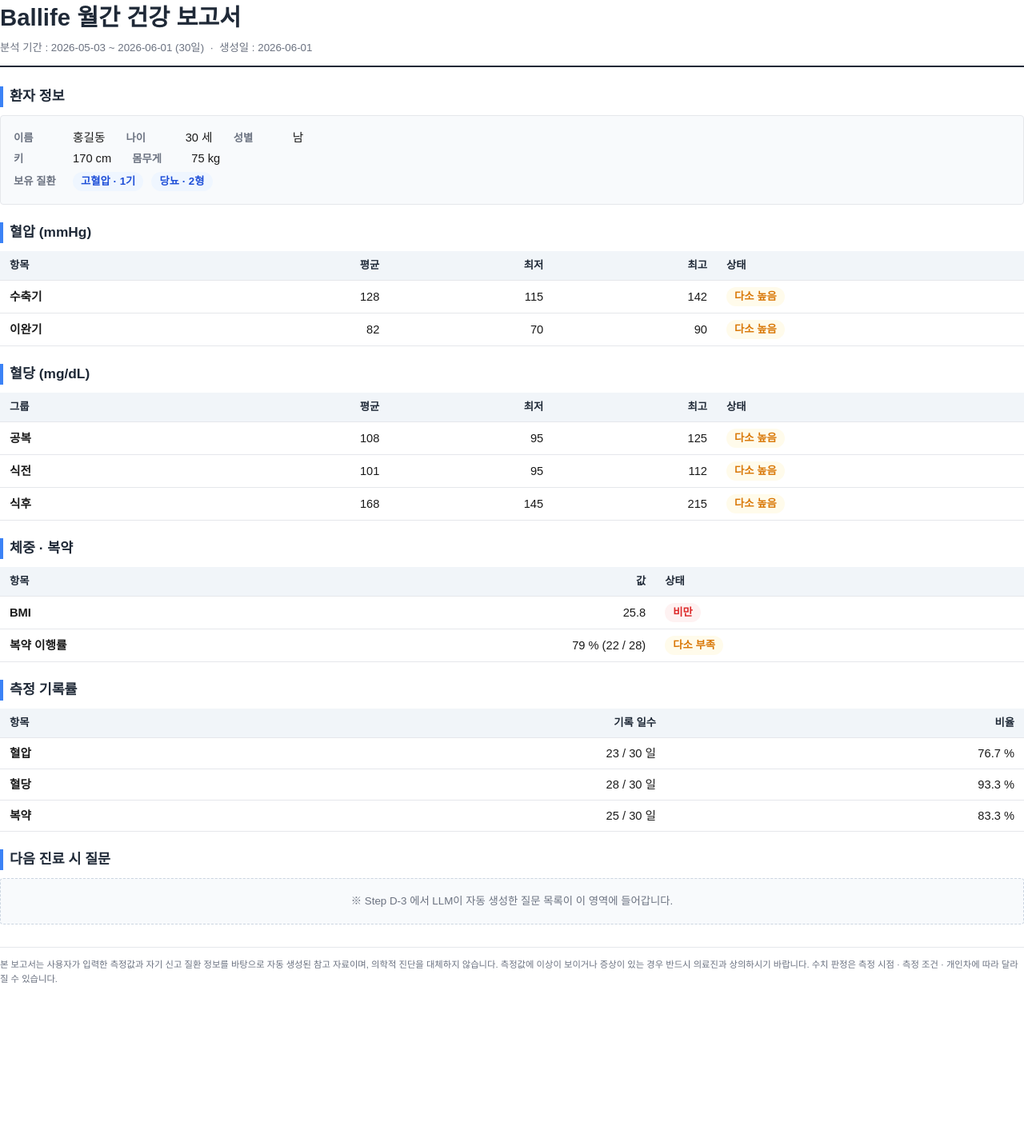
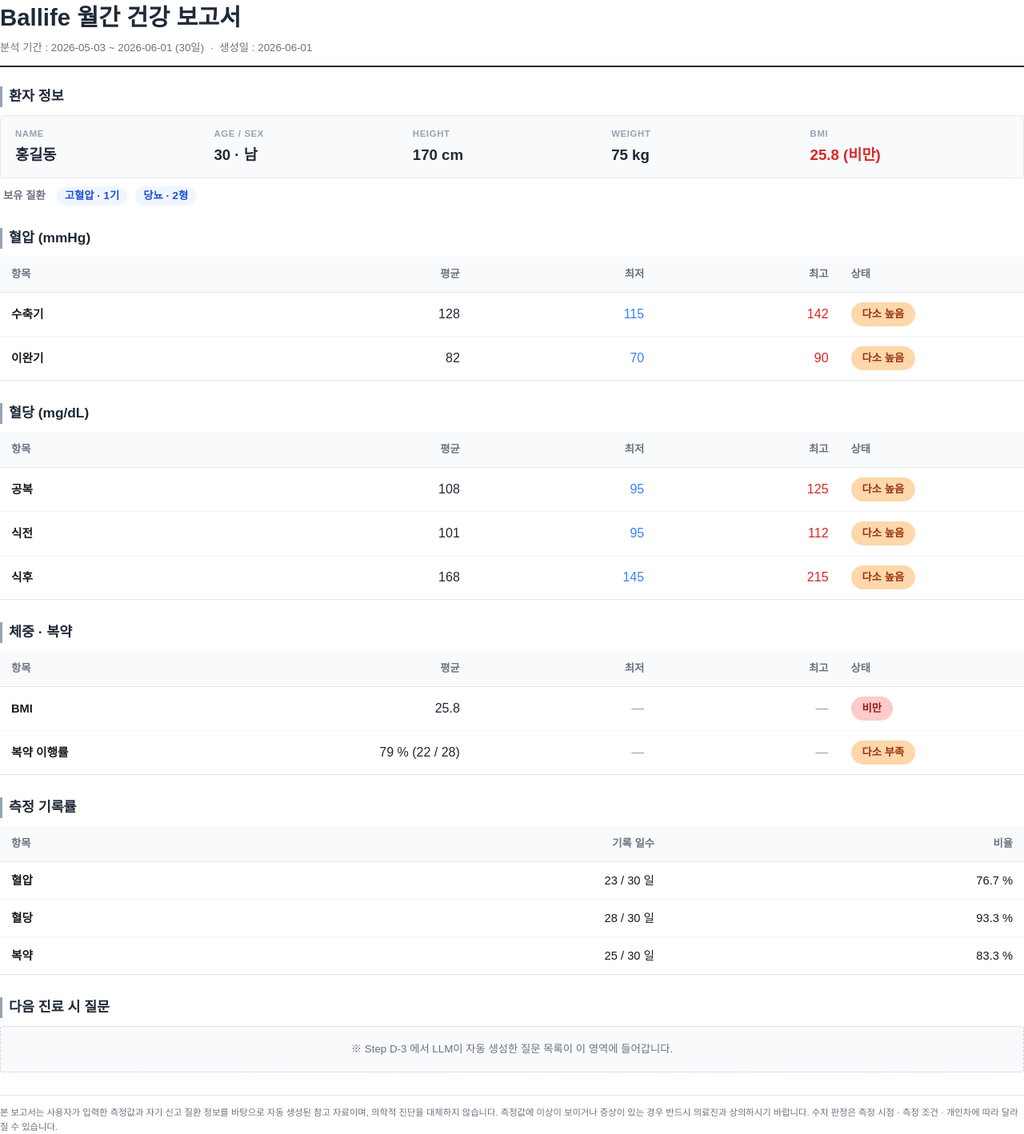
Before and after one commit to ZZAAE/Ballife, a Python web app: template ballife/src/main/resources/templates/report/monthly-static.html in a window 1280 px wide. Shown: the whole page at 80% size. Before the commit the page ends 1229 px from the top, so only its background shows below. Run offline with Jinja, Linux system fonts and the light colour scheme; the template is opened without the code that fills it, so the values that code supplies are empty.

Commit message:
머지했어요

```diff
--- a/ballife/src/main/resources/templates/report/monthly-static.html
+++ b/ballife/src/main/resources/templates/report/monthly-static.html
@@ -71,7 +71,7 @@
      * 섹션
      * ============================================================ */
     .section {
-      margin-bottom: 22px;
+      margin-bottom: 28px;
       page-break-inside: avoid;
     }
     .section-title {
@@ -80,31 +80,61 @@
       color: #1f2937;
       margin: 0 0 10px 0;
       padding-left: 8px;
-      border-left: 4px solid #3b82f6;
+      border-left: 3px solid #94a3b8;
     }
 
     /* ============================================================
-     * 환자 정보 박스
+     * 환자 정보 박스 (가로 5컬럼 레이아웃)
      * ============================================================ */
     .patient-box {
       background-color: #f8fafc;
       border: 1px solid #e5e7eb;
       border-radius: 4px;
-      padding: 12px 16px;
+      padding: 14px 18px;
     }
-    .patient-row {
-      margin: 4px 0;
+    .patient-info-table {
+      width: 100%;
+      border-collapse: collapse;
+      table-layout: fixed;
     }
-    .patient-label {
+    /* 표 일반 td(padding/border) 상속을 차단해서 박스 내부는 깔끔하게.
+       chain 셀렉터로 specificity 부스트 (본문 표의 tbody tr:last-child td 영향 차단). */
+    .patient-box .patient-info-table td {
+      padding: 0;
+      border: none;
+      vertical-align: top;
+    }
+    .patient-col {
+      padding-right: 8px;
+    }
+    .patient-col-label {
+      font-size: 8.5pt;
+      font-weight: 700;
+      letter-spacing: 0.5pt;
+      color: #94a3b8;
+      margin-bottom: 4px;
+    }
+    .patient-col-value {
+      font-size: 14pt;
+      font-weight: 600;
+      color: #1f2937;
+    }
+    /* BMI 상태 색상 강조 (값 자체에 색을 입힘) */
+    .bmi-normal  { color: #059669; }
+    .bmi-warning { color: #d97706; }
+    .bmi-risk    { color: #dc2626; }
+
+    /* 보유 질환 줄 (박스 아래 별도) */
+    .disease-row {
+      margin-top: 10px;
+      padding-left: 4px;
+    }
+    .disease-row-label {
       display: inline-block;
-      width: 70px;
+      font-size: 10pt;
       font-weight: 600;
       color: #6b7280;
-      font-size: 10pt;
-    }
-    .patient-value {
-      font-size: 11pt;
-      margin-right: 22px;
+      margin-right: 10px;
     }
     .disease-tag {
       display: inline-block;
@@ -118,7 +148,9 @@
     }
 
     /* ============================================================
-     * 표 (가로 줄만, 줄무늬 없음)
+     * 표 (가로 줄만, 줄무늬 없음, 깔끔 톤)
+     *   - 헤더 옅은 배경 + 회색 글자 (본문보다 튀지 않음)
+     *   - 본문 가로선은 옅게, 표 시작/끝 줄만 약간 진하게
      * ============================================================ */
     table {
       width: 100%;
@@ -126,18 +158,23 @@
       font-size: 11pt;
     }
     th {
-      background-color: #f1f5f9;
-      color: #1f2937;
+      background-color: #f8fafc;
+      color: #6b7280;
       font-weight: 700;
       text-align: left;
-      padding: 8px 12px;
+      padding: 12px 14px;
       border-bottom: 1px solid #e5e7eb;
       font-size: 10pt;
     }
     td {
-      padding: 8px 12px;
+      padding: 12px 14px;
+      border-bottom: 1px solid #f1f5f9;
+    }
+    /* 표 마지막 행의 아래 줄은 진하게 (시각적 경계) */
+    tbody tr:last-child td {
       border-bottom: 1px solid #e5e7eb;
     }
+    /* 숫자 칼럼 공통 — 우측 정렬 + tabular-nums (자릿수 폭 균일) */
     .num {
       text-align: right;
       font-variant-numeric: tabular-nums;
@@ -145,21 +182,51 @@
     .label-cell {
       font-weight: 600;
     }
+    /* 평균 / 값 / 최저 / 최고 — 굵기 통일(400), 색상으로만 구분
+         평균 : 검정    (#1f2937)
+         최저 : 파랑    (#3b82f6)
+         최고 : 빨강    (#dc2626)
+    */
+    .avg-cell {
+      font-size: 12pt;
+      font-weight: 400;
+      color: #1f2937;
+    }
+    .min-cell {
+      font-size: 12pt;
+      font-weight: 400;
+      color: #3b82f6;
+      text-align: right;
+      font-variant-numeric: tabular-nums;
+    }
+    .max-cell {
+      font-size: 12pt;
+      font-weight: 400;
+      color: #dc2626;
+      text-align: right;
+      font-variant-numeric: tabular-nums;
+    }
+    /* "—" 자리 표시용 — 회색 (BMI/복약처럼 min/max 무의미한 행) */
+    .minmax-cell {
+      font-size: 12pt;
+      font-weight: 400;
+      color: #94a3b8;
+    }
 
     /* ============================================================
-     * 상태 칩 4종
+     * 상태 칩 4종 — 원형 캡슐 + 부피 + 진한 톤
      * ============================================================ */
     .chip {
       display: inline-block;
-      padding: 2px 10px;
+      padding: 5px 14px;
       border-radius: 9999px;
       font-size: 10pt;
       font-weight: 700;
     }
-    .chip-normal  { background: #ecfdf5; color: #059669; }
-    .chip-caution { background: #fffbeb; color: #d97706; }
-    .chip-risk    { background: #fef2f2; color: #dc2626; }
-    .chip-low     { background: #eff6ff; color: #3b82f6; }
+    .chip-normal  { background: #d1fae5; color: #065f46; }
+    .chip-caution { background: #fed7aa; color: #9a3412; }
+    .chip-risk    { background: #fecaca; color: #991b1b; }
+    .chip-low     { background: #dbeafe; color: #1e40af; }
 
     /* ============================================================
      * "다음 진료 질문" 자리 (Step D-3 LLM 결과 영역)
@@ -206,25 +273,35 @@
   <div class="section">
     <h2 class="section-title">환자 정보</h2>
     <div class="patient-box">
-      <div class="patient-row">
-        <span class="patient-label">이름</span>
-        <span class="patient-value">홍길동</span>
-        <span class="patient-label">나이</span>
-        <span class="patient-value">30 세</span>
-        <span class="patient-label">성별</span>
-        <span class="patient-value">남</span>
-      </div>
-      <div class="patient-row">
-        <span class="patient-label">키</span>
-        <span class="patient-value">170 cm</span>
-        <span class="patient-label">몸무게</span>
-        <span class="patient-value">75 kg</span>
-      </div>
-      <div class="patient-row" style="margin-top: 6px;">
-        <span class="patient-label">보유 질환</span>
-        <span class="disease-tag">고혈압 · 1기</span>
-        <span class="disease-tag">당뇨 · 2형</span>
-      </div>
+      <table class="patient-info-table">
+        <tr>
+          <td class="patient-col">
+            <div class="patient-col-label">NAME</div>
+            <div class="patient-col-value">홍길동</div>
+          </td>
+          <td class="patient-col">
+            <div class="patient-col-label">AGE / SEX</div>
+            <div class="patient-col-value">30 · 남</div>
+          </td>
+          <td class="patient-col">
+            <div class="patient-col-label">HEIGHT</div>
+            <div class="patient-col-value">170 cm</div>
+          </td>
+          <td class="patient-col">
+            <div class="patient-col-label">WEIGHT</div>
+            <div class="patient-col-value">75 kg</div>
+          </td>
+          <td class="patient-col">
+            <div class="patient-col-label">BMI</div>
+            <div class="patient-col-value bmi-risk">25.8 (비만)</div>
+          </td>
+        </tr>
+      </table>
+    </div>
+    <div class="disease-row">
+      <span class="disease-row-label">보유 질환</span>
+      <span class="disease-tag">고혈압 · 1기</span>
+      <span class="disease-tag">당뇨 · 2형</span>
     </div>
   </div>
 
@@ -236,26 +313,26 @@
     <table>
       <thead>
         <tr>
-          <th style="width: 22%;">항목</th>
-          <th class="num" style="width: 16%;">평균</th>
-          <th class="num" style="width: 16%;">최저</th>
-          <th class="num" style="width: 16%;">최고</th>
-          <th style="width: 30%;">상태</th>
+          <th style="width: 28%;">항목</th>
+          <th class="num" style="width: 18%;">평균</th>
+          <th class="num" style="width: 18%;">최저</th>
+          <th class="num" style="width: 18%;">최고</th>
+          <th style="width: 18%;">상태</th>
         </tr>
       </thead>
       <tbody>
         <tr>
           <td class="label-cell">수축기</td>
-          <td class="num">128</td>
-          <td class="num">115</td>
-          <td class="num">142</td>
+          <td class="num avg-cell">128</td>
+          <td class="num min-cell">115</td>
+          <td class="num max-cell">142</td>
           <td><span class="chip chip-caution">다소 높음</span></td>
         </tr>
         <tr>
           <td class="label-cell">이완기</td>
-          <td class="num">82</td>
-          <td class="num">70</td>
-          <td class="num">90</td>
+          <td class="num avg-cell">82</td>
+          <td class="num min-cell">70</td>
+          <td class="num max-cell">90</td>
           <td><span class="chip chip-caution">다소 높음</span></td>
         </tr>
       </tbody>
@@ -270,33 +347,33 @@
     <table>
       <thead>
         <tr>
-          <th style="width: 22%;">그룹</th>
-          <th class="num" style="width: 16%;">평균</th>
-          <th class="num" style="width: 16%;">최저</th>
-          <th class="num" style="width: 16%;">최고</th>
-          <th style="width: 30%;">상태</th>
+          <th style="width: 28%;">항목</th>
+          <th class="num" style="width: 18%;">평균</th>
+          <th class="num" style="width: 18%;">최저</th>
+          <th class="num" style="width: 18%;">최고</th>
+          <th style="width: 18%;">상태</th>
         </tr>
       </thead>
       <tbody>
         <tr>
           <td class="label-cell">공복</td>
-          <td class="num">108</td>
-          <td class="num">95</td>
-          <td class="num">125</td>
+          <td class="num avg-cell">108</td>
+          <td class="num min-cell">95</td>
+          <td class="num max-cell">125</td>
           <td><span class="chip chip-caution">다소 높음</span></td>
         </tr>
         <tr>
           <td class="label-cell">식전</td>
-          <td class="num">101</td>
-          <td class="num">95</td>
-          <td class="num">112</td>
+          <td class="num avg-cell">101</td>
+          <td class="num min-cell">95</td>
+          <td class="num max-cell">112</td>
           <td><span class="chip chip-caution">다소 높음</span></td>
         </tr>
         <tr>
           <td class="label-cell">식후</td>
-          <td class="num">168</td>
-          <td class="num">145</td>
-          <td class="num">215</td>
+          <td class="num avg-cell">168</td>
+          <td class="num min-cell">145</td>
+          <td class="num max-cell">215</td>
           <td><span class="chip chip-caution">다소 높음</span></td>
         </tr>
       </tbody>
@@ -304,27 +381,34 @@
   </div>
 
   <!-- ============================================================
-       BMI / 복약
+       BMI / 복약 (5칼럼 — 혈압/혈당 표와 동일 구조)
+         min/max 무의미한 행은 "—" (minmax-cell, 회색)
        ============================================================ -->
   <div class="section">
     <h2 class="section-title">체중 · 복약</h2>
     <table>
       <thead>
         <tr>
-          <th style="width: 30%;">항목</th>
-          <th class="num" style="width: 34%;">값</th>
-          <th style="width: 36%;">상태</th>
+          <th style="width: 28%;">항목</th>
+          <th class="num" style="width: 18%;">평균</th>
+          <th class="num" style="width: 18%;">최저</th>
+          <th class="num" style="width: 18%;">최고</th>
+          <th style="width: 18%;">상태</th>
         </tr>
       </thead>
       <tbody>
         <tr>
           <td class="label-cell">BMI</td>
-          <td class="num">25.8</td>
+          <td class="num avg-cell">25.8</td>
+          <td class="num minmax-cell">—</td>
+          <td class="num minmax-cell">—</td>
           <td><span class="chip chip-risk">비만</span></td>
         </tr>
         <tr>
           <td class="label-cell">복약 이행률</td>
-          <td class="num">79 % (22 / 28)</td>
+          <td class="num avg-cell">79 % (22 / 28)</td>
+          <td class="num minmax-cell">—</td>
+          <td class="num minmax-cell">—</td>
           <td><span class="chip chip-caution">다소 부족</span></td>
         </tr>
       </tbody>
```
Also changed, not shown: 1 other file.
